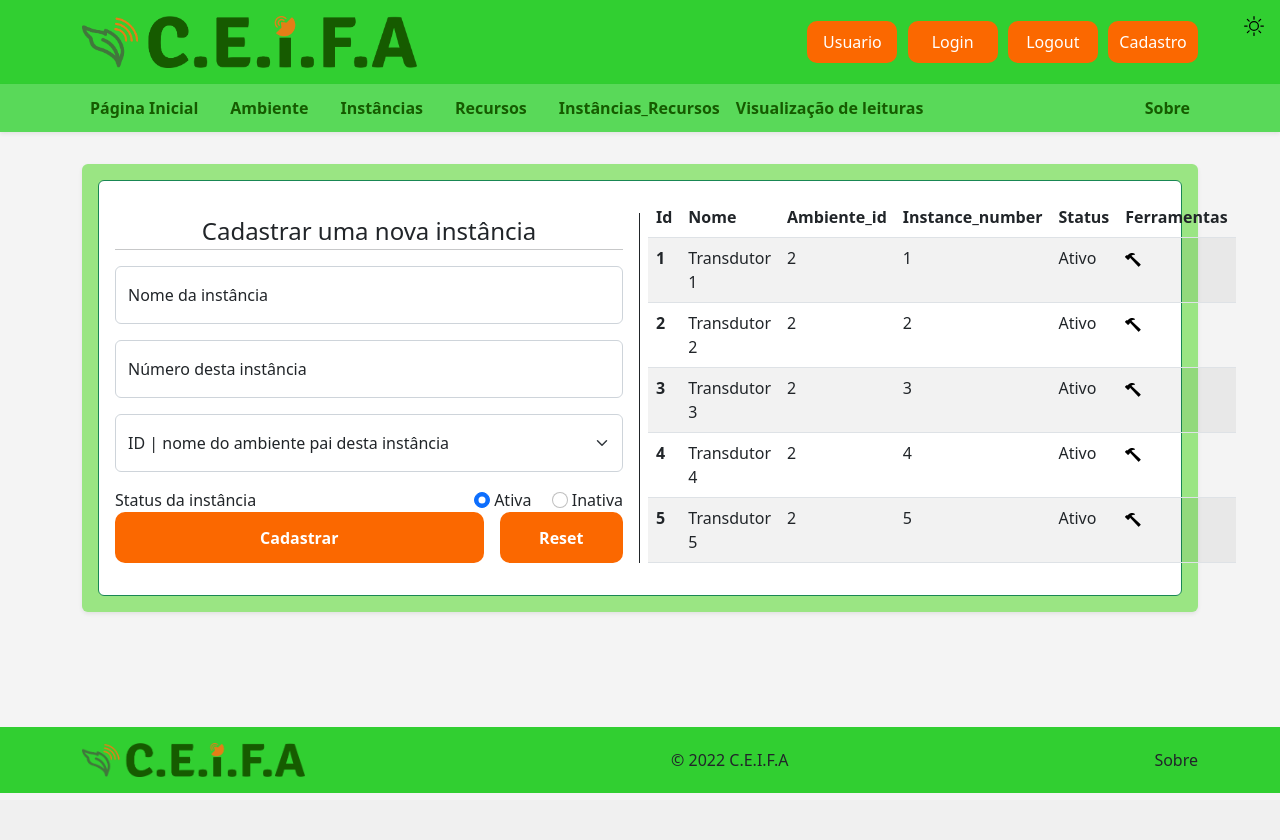
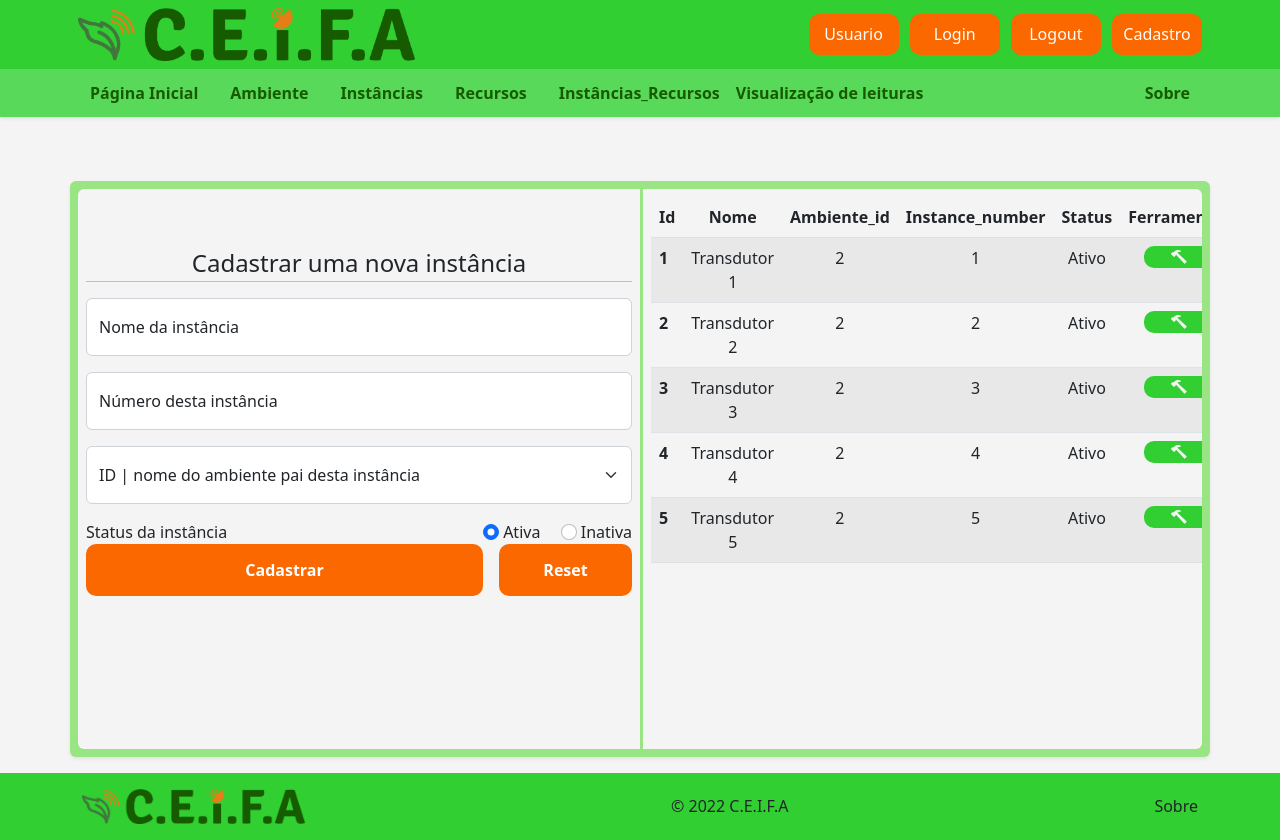
Before and after one commit to fabricioifc/Fazendinha, a Flask app: page /cadastro/instancias in a window 1280 px wide. Before the commit the page ends 793 px from the top, so only its background shows below. Run offline with Flask 2, Linux system fonts and the light colour scheme; a user stored in the database is signed in; data comes from the database, SQL or seed files in the repository; some libraries are stand-ins or nearby versions.

Commit message:
cadastrarInstancias alterado

```diff
--- a/frontend/static/css/style.css
+++ b/frontend/static/css/style.css
@@ -59,10 +59,14 @@ p{margin: 0px;}
 .buttonTrocar{background-color: #FB6800;padding: 1%;border-radius: 10px; border-color: #ffffff00;width: 70px;;}
 .buttonTrocar:hover{text-decoration: none;color: #FFFFFF;}
 
+.bgHammer{background-color: #31CF31; padding: 3%;border-radius: 10px; border-color:  #ffffff00;}
+.bgHammerBad{background-color: #FB6800; padding: 3%;border-radius: 10px; border-color:  #ffffff00;}
+
 /*altura*/
 .hAmbiente{height: 60vh;}
-.hPgB{height: 50vh;}
+.hPaginaBase{height: 50vh;}
 .h100vh{height: 100vh;}
+.hPaginaInstancia{height: 70vh;}
 /*tema dark*/
 .absolut{position: absolute;right: 0; margin: 1.25%;}
 .themaWidth{width: 20px}
--- a/frontend/templates/cadastroAmbientes.html
+++ b/frontend/templates/cadastroAmbientes.html
@@ -9,7 +9,7 @@
 
       <div class="d-flex justify-content-evenly align-items-center hAmbiente">
 
-        <div class="t45 ">
+        <div class="t50 p-3 hAmbiente overflowhidden">
           <div>
             <div class="text-center fs-4">
               <p class="m-0">Cadastrar um novo ambiente</p>
@@ -54,7 +54,7 @@
           </div>
         </div>
 
-        <div class="t45 p-3 borderStart hAmbiente overflowhidden">
+        <div class="t50 p-3 borderStart hAmbiente overflowhidden">
 
             <table class="table table-striped">
               <thead>
--- a/frontend/templates/cadastroInstancias.html
+++ b/frontend/templates/cadastroInstancias.html
@@ -3,14 +3,13 @@
 
 
 {% block content %}
-<section class="container mt-3">
-  <div class="bg-1 p-3 rounded shadow-sm">
-    <div class="bg-white border border-success rounded p-3">
-      <div class="row row-cols-1 g-3 align-items-center">
+<section class="container mt-5 bgBorder p-2 rounded shadow-sm">
+  <div class="bgBlock rounded">
+      <div class="d-flex justify-content-evenly align-items-center">
 
-        <div class="col-6 border-end border-dark pe-3">
-          <div>
+        <div class="t50 p-2 overflowhidden hPaginaInstancia">
 
+          <div class="d-flex flex-column mt-5">
             <div class="text-center fs-4">
               <p class="m-0">Cadastrar uma nova instância</p>
               <hr class="w-100 m-0">
@@ -84,19 +83,20 @@
 
             </form>
           </div>
+
         </div>
 
-        <div class="col-6 pe-3">
-          <div class="w-100">
+        <div class="borderStart t50 p-2 overflowhidden hPaginaInstancia">
+
             <table class="table table-striped">
               <thead>
                 <tr>
-                  <th scope="col">Id</th>
-                  <th scope="col">Nome</th>
-                  <th scope="col">Ambiente_id</th>
-                  <th scope="col">Instance_number</th>
-                  <th scope="col">Status</th>
-                  <th scope="col" style="width: 10%;">Ferramentas</th>
+                  <th scope="col" style="width: 5%; text-align: center;">Id</th>
+                  <th scope="col" style="width: 10%; text-align: center;">Nome</th>
+                  <th scope="col" style="width: 10%; text-align: center;">Ambiente_id</th>
+                  <th scope="col" style="width: 10%; text-align: center;">Instance_number</th>
+                  <th scope="col" style="width: 10%; text-align: center;">Status</th>
+                  <th scope="col" style="width: 10%; text-align: center;">Ferramentas</th>
                 </tr>
               </thead>
               <tbody>
@@ -104,24 +104,24 @@
                 {% for instance in instance %}
                 <tr>
                   <th scope="row">{{instance['id_instance']}}</th>
-                  <td>{{instance['name']}}</td>
-                  <td>{{instance['id_environment_FK']}}</td>
-                  <td>{{instance['number_instance']}}</td>
-                  <td>
+                  <td style="text-align: center;">{{instance['name']}}</td>
+                  <td style="text-align: center;">{{instance['id_environment_FK']}}</td>
+                  <td style="text-align: center;">{{instance['number_instance']}}</td>
+                  <td style="text-align: center;">
                     {% if instance['status']==1 %}
                     Ativo
                     {% elif instance['status']==0%}
                     Inativo
                     {% endif %}
                   </td>
-                  <td>
+                  <td style="text-align: center;">
                     {% if instance['status'] == 1%}
-                      <a href="/cadastro/instancias_recursos?id_ins={{instance['id_instance']}}">
+                      <a href="/cadastro/instancias_recursos?id_ins={{instance['id_instance']}}" class="d-flex justify-content-center bgHammer me-3 ms-3">
                         <img src="../static/img/hammer.svg" alt="">
                       </a>
                     {% else %}
-                      <a href="/cadastro/instancias_recursos?id_ins={{instance['id_instance']}}" style="pointer-events: none">
-                        <img src="../static/img/hammer.svg" alt="" style="opacity: 0.4; filter: alpha(opacity=40);">
+                      <a href="/cadastro/instancias_recursos?id_ins={{instance['id_instance']}}" style="pointer-events: none" class="d-flex justify-content-center bgHammerBad me-3 ms-3">
+                        <img src="../static/img/hammer.svg" alt="">
                       </a>
                     {% endif %}
                   </td>
@@ -130,12 +130,10 @@
 
               </tbody>
             </table>
-          </div>
 
         </div>
 
       </div>
-    </div>
   </div>
 </section>
 
--- a/frontend/templates/index.html
+++ b/frontend/templates/index.html
@@ -50,7 +50,7 @@
                     </div>
                 </div>
 
-                <div class="t49 p-2 bgBlock rounded overflowAuto hPgB">
+                <div class="t49 p-2 bgBlock rounded overflowAuto hPaginaBase">
 
                     <h4 class="text-center">Ultima leitura de cada ambiente</h4>
 
@@ -90,7 +90,7 @@
 
                 </div>
 
-                <div class="t49 p-2 bgBlock rounded overflowAuto hPgB">
+                <div class="t49 p-2 bgBlock rounded overflowAuto hPaginaBase">
 
                     <h4 class="text-center">Avisos</h4>
 
--- a/frontend/templates/mainBase.html
+++ b/frontend/templates/mainBase.html
@@ -21,11 +21,12 @@
     <header class="bgHeader">
 
 
-                <a type="button" onclick="dark()" class="absolut themaWidth themaHeight themabackground t100"></a>
+                <!--
+                    <a type="button" onclick="dark()" class="absolut themaWidth themaHeight themabackground t100"></a>
 
                     <script src="../static/javascript/darkthema.js"></script>
-
-            <div class="container d-flex justify-content-between d-flex py-3">
+                -->
+            <div class="container d-flex justify-content-between align-items-center flex-wrap p-2">
                 <div class="t30">
                         <img src="../static/img/logo.png" width="100%" alt="">
                 </div>
```
Also changed, not shown: frontend/static/img/hammer.svg.
